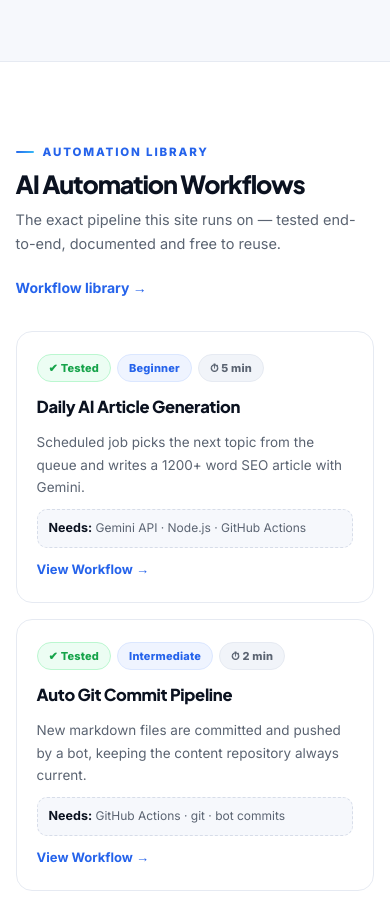
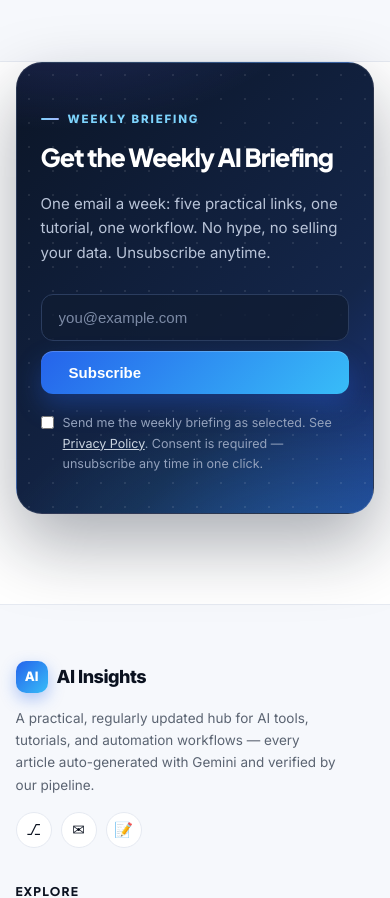
Before and after one commit to davidtechwizstudio-cpu/ai-content-site, a Next.js app: page / in a window 390 px wide. Shown: the part 7840-8738 px from the top of the page. Built offline with nearby package versions, Linux system fonts and the light colour scheme.

Commit message:
feat: remove Workflows section from home, nav and footer

```diff
--- a/src/app/globals.css
+++ b/src/app/globals.css
@@ -385,29 +385,6 @@
 .read-more { color: var(--accent); font-size: 13px; font-weight: 700; transition: transform 0.2s var(--ease); display: inline-block; }
 .read-more:hover { transform: translateX(3px); }
 
-/* ---------- Workflows ---------- */
-.workflows { display: grid; grid-template-columns: repeat(3, 1fr); gap: 16px; }
-.wf {
-  background: var(--panel); border: 1px solid var(--border);
-  border-radius: 16px; padding: 22px 20px;
-  display: flex; flex-direction: column; gap: 11px;
-  transition: transform 0.22s var(--ease), box-shadow 0.22s var(--ease), border-color 0.22s;
-}
-.wf:hover { transform: translateY(-4px); box-shadow: var(--shadow-lg); border-color: rgba(37, 99, 235, 0.35); }
-.wf-badges { display: flex; gap: 6px; flex-wrap: wrap; }
-.badge { font-size: 11px; font-weight: 750; padding: 4px 11px; border-radius: 999px; letter-spacing: 0.2px; }
-.badge.tested { background: #ecfdf3; color: var(--green); border: 1px solid #bbf7d0; }
-.badge.level { background: var(--accent-soft); color: var(--accent); border: 1px solid #dbe7ff; }
-.badge.time { background: #f1f4f9; color: var(--muted); border: 1px solid var(--border); }
-.wf h3 { font-size: 16.5px; letter-spacing: -0.3px; }
-.wf > p { color: var(--muted); font-size: 13.5px; flex: 1; }
-.wf .needs {
-  font-size: 12px; color: var(--muted);
-  background: var(--bg-soft); border: 1px dashed var(--border-strong);
-  padding: 8px 11px; border-radius: 10px;
-}
-.wf .needs strong { color: var(--text); font-size: 12.5px; }
-
 /* ---------- Newsletter ---------- */
 .newsletter {
   position: relative; overflow: hidden;
@@ -524,14 +501,14 @@
   .hero { grid-template-columns: 1fr; padding-top: 52px; }
   .hero-visual { min-height: 260px; }
   .cats { grid-template-columns: repeat(2, 1fr); }
-  .tools, .workflows { grid-template-columns: repeat(2, 1fr); }
+  .tools { grid-template-columns: repeat(2, 1fr); }
   .grid { grid-template-columns: repeat(2, 1fr); }
   .footer-grid { grid-template-columns: 1fr 1fr; }
   .nav-links { display: none; }
 }
 @media (max-width: 620px) {
   .stats { grid-template-columns: repeat(2, 1fr); }
-  .cats, .tools, .workflows, .grid { grid-template-columns: 1fr; }
+  .cats, .tools, .grid { grid-template-columns: 1fr; }
   .search-bar { flex-direction: column; }
   .news-form { flex-direction: column; }
   .newsletter { padding: 38px 24px; }
--- a/src/app/layout.tsx
+++ b/src/app/layout.tsx
@@ -20,7 +20,6 @@
   { href: '/#categories', label: 'AI Categories' },
   { href: '/#tools', label: 'AI Tools' },
   { href: '/#articles', label: 'Articles' },
-  { href: '/#workflows', label: 'Workflows' },
   { href: '/blogs/', label: 'Blog' },
 ];
 
@@ -76,7 +75,6 @@
                 <Link href="/#tools">AI Tools Directory</Link>
                 <Link href="/#articles">Latest Articles</Link>
                 <Link href="/blogs/">All Blogs</Link>
-                <Link href="/#workflows">Automation Library</Link>
                 <Link href="/#categories">Categories</Link>
               </div>
               <div className="footer-col">
--- a/src/components/home.tsx
+++ b/src/components/home.tsx
@@ -38,30 +38,6 @@
   { name: 'Perplexity', letter: 'P', color: '#20808d', desc: 'Ask questions and get answers with source citations to verify.', cat: 'AI Research', pricing: 'Premium', url: 'https://www.perplexity.ai' },
   { name: 'n8n', letter: 'n', color: '#ea4b71', desc: 'Visual workflow automation you can self-host for free.', cat: 'AI Automation', pricing: 'Premium', featured: true, url: 'https://n8n.io' },
   { name: 'Midjourney', letter: 'M', color: '#8b5cf6', desc: 'High-quality artistic image generation with fine style control.', cat: 'AI Image Generation', pricing: 'Paid', url: 'https://www.midjourney.com' },
-];
-
-const workflows = [
-  {
-    status: 'Tested', level: 'Beginner', time: '5 min',
-    title: 'Daily AI Article Generation',
-    desc: 'Scheduled job picks the next topic from the queue and writes a 1200+ word SEO article with Gemini.',
-    needs: 'Gemini API · Node.js · GitHub Actions',
-    url: 'https://github.com/davidtechwizstudio-cpu/ai-content-site/actions',
-  },
-  {
-    status: 'Tested', level: 'Intermediate', time: '2 min',
-    title: 'Auto Git Commit Pipeline',
-    desc: 'New markdown files are committed and pushed by a bot, keeping the content repository always current.',
-    needs: 'GitHub Actions · git · bot commits',
-    url: 'https://github.com/davidtechwizstudio-cpu/ai-content-site/commits/main',
-  },
-  {
-    status: 'Tested', level: 'Intermediate', time: '3 min',
-    title: 'Instant Netlify Deploy',
-    desc: 'Every push builds the static export and ships it to the global CDN — live within a minute.',
-    needs: 'Netlify CLI · static export · CDN',
-    url: 'https://app.netlify.com/projects/ai-content-site/deploys',
-  },
 ];
 
 export default function HomeClient({ blogs }: { blogs: BlogMeta[] }) {
@@ -356,49 +332,6 @@
         </section>
       )}
 
-      {/* WORKFLOWS */}
-      <section id="workflows" className="band">
-        <div className="container">
-          <div className="section-head">
-            <div>
-              <span className="kicker">Automation library</span>
-              <h2>AI Automation Workflows</h2>
-              <p>
-                The exact pipeline this site runs on — tested end-to-end, documented and free to
-                reuse.
-              </p>
-            </div>
-            <a
-              href="https://github.com/davidtechwizstudio-cpu/ai-content-site"
-              className="link-more"
-              target="_blank"
-              rel="noreferrer"
-            >
-              Workflow library →
-            </a>
-          </div>
-          <div className="workflows">
-            {workflows.map((w) => (
-              <div key={w.title} className="wf">
-                <div className="wf-badges">
-                  <span className="badge tested">✔ {w.status}</span>
-                  <span className="badge level">{w.level}</span>
-                  <span className="badge time">⏱ {w.time}</span>
-                </div>
-                <h3>{w.title}</h3>
-                <p>{w.desc}</p>
-                <div className="needs">
-                  <strong>Needs:</strong> {w.needs}
-                </div>
-                <a href={w.url} target="_blank" rel="noreferrer" className="read-more">
-                  View Workflow →
-                </a>
-              </div>
-            ))}
-          </div>
-        </div>
-      </section>
-
       {/* NEWSLETTER */}
       <section id="newsletter" className="container" style={{ paddingBottom: 70 }}>
         <div className="newsletter">
```
Also changed, not shown: 1 other file (tests, documents, lock files or other folders).
